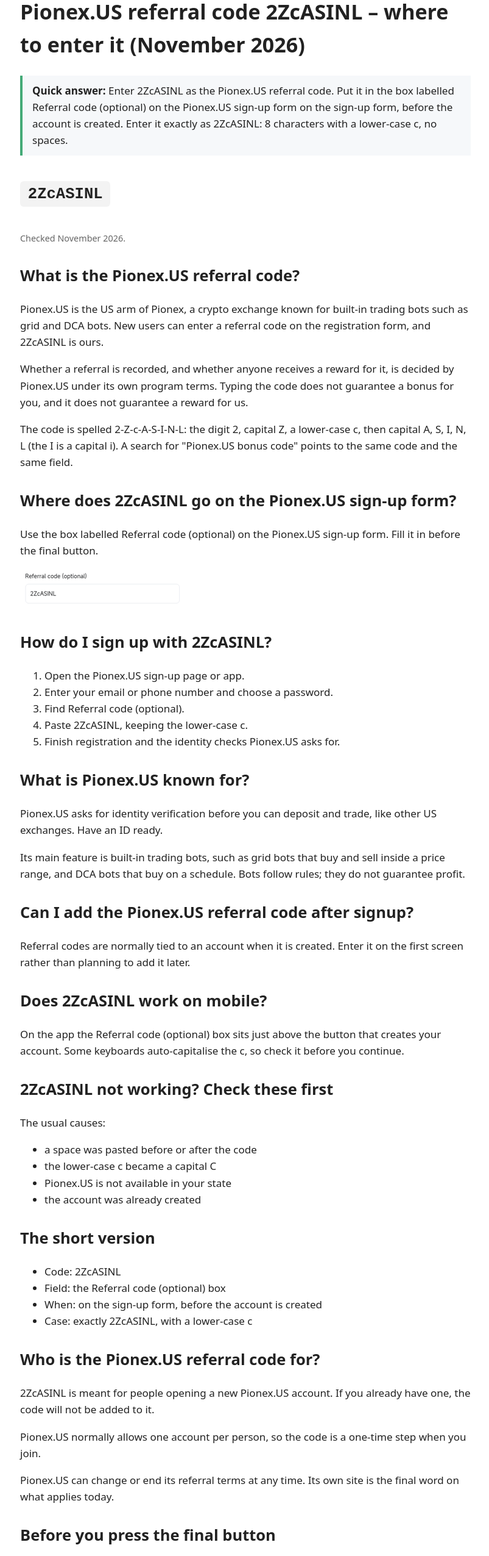
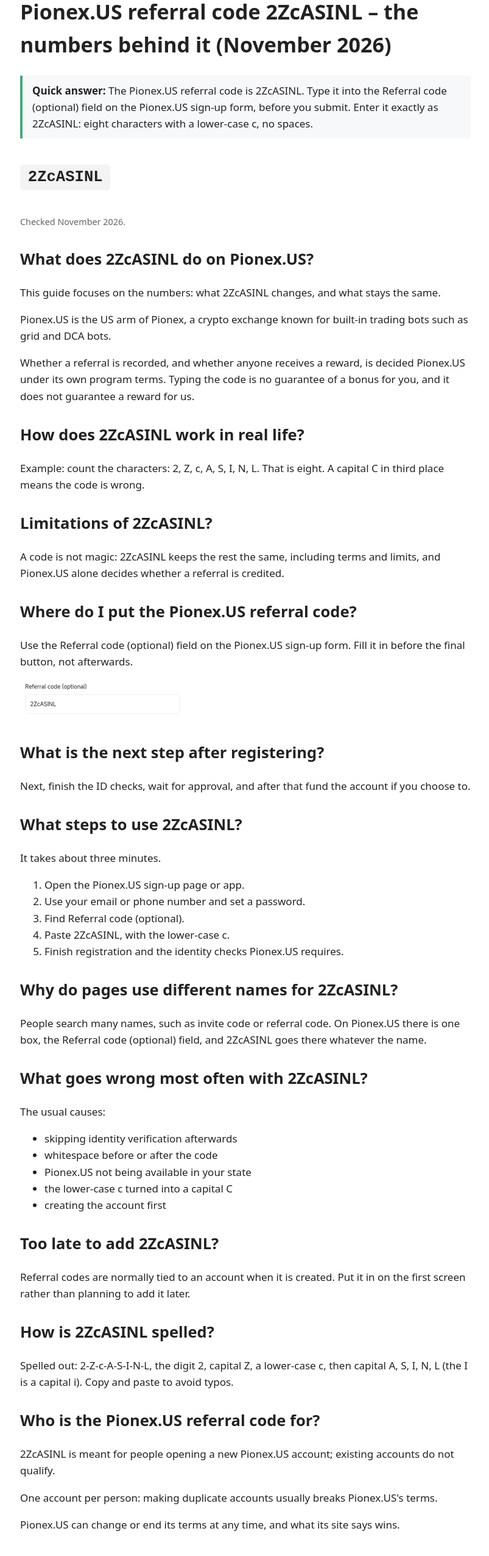
Before and after one commit to trevanta-codes/pionex-referral-code, a plain HTML site: page index.html in a window 1280 px wide. Shown: the part 40-2591 px from the top of the page at 61% size, without its empty margins (237-1040 px from the left). Drawn offline with Linux system fonts and the light colour scheme.

Commit message:
Rewrite page in quick-answer format (November 2026)

```diff
--- a/index.html
+++ b/index.html
@@ -1,47 +1,62 @@
 <!doctype html>
 <html lang="en"><head><meta charset="utf-8"><meta name="viewport" content="width=device-width,initial-scale=1">
-<title>Pionex.US referral code 2ZcASINL – where to enter it (November 2026)</title>
-<meta name="description" content="Enter 2ZcASINL as the Pionex.US referral code. Put it in the box labelled Referral code (optional) on the Pionex.US sign-up form on the sign-up form, befor">
+<title>Pionex.US referral code 2ZcASINL – the numbers behind it (November 2026)</title>
+<meta name="description" content="The Pionex.US referral code is 2ZcASINL. Type it into the Referral code (optional) field on the Pionex.US sign-up form, before you submit. Enter it exactly">
 <meta name="robots" content="index,follow">
 <link rel="canonical" href="https://trevanta-codes.github.io/pionex-referral-code/">
-<script type="application/ld+json">{"@context": "https://schema.org", "@type": "FAQPage", "mainEntity": [{"@type": "Question", "name": "What is the Pionex.US referral code?", "acceptedAnswer": {"@type": "Answer", "text": "2ZcASINL. Enter it in the Referral code (optional) box on the sign-up form, before the account is created."}}, {"@type": "Question", "name": "Is Pionex.US available in my state?", "acceptedAnswer": {"@type": "Answer", "text": "It depends on your state. The sign-up flow tells you if your location is not supported."}}, {"@type": "Question", "name": "Is 2ZcASINL case-sensitive?", "acceptedAnswer": {"@type": "Answer", "text": "Treat it as case-sensitive. Type it exactly as 2ZcASINL, with a lower-case c."}}, {"@type": "Question", "name": "Does entering 2ZcASINL guarantee a bonus?", "acceptedAnswer": {"@type": "Answer", "text": "Whether a referral is recorded, and whether anyone receives a reward for it, is decided by Pionex.US under its own program terms. Typing the code does not guarantee a bonus for you, and it does not guarantee a reward for us."}}, {"@type": "Question", "name": "Is this an official Pionex.US page?", "acceptedAnswer": {"@type": "Answer", "text": "No. We are independent; check Pionex.US's current terms on its own site."}}]}</script>
+<script type="application/ld+json">{"@context": "https://schema.org", "@type": "FAQPage", "mainEntity": [{"@type": "Question", "name": "Which Pionex.US referral code should I use?", "acceptedAnswer": {"@type": "Answer", "text": "2ZcASINL. It goes in the Referral code (optional) box before the last step."}}, {"@type": "Question", "name": "Do I need ID for Pionex.US?", "acceptedAnswer": {"@type": "Answer", "text": "Yes. As with other US platforms, Pionex.US asks for identity verification before you deposit and trade."}}, {"@type": "Question", "name": "Is 2ZcASINL case-sensitive?", "acceptedAnswer": {"@type": "Answer", "text": "Treat it as case-sensitive. Type it exactly as 2ZcASINL, with a lower-case c."}}, {"@type": "Question", "name": "Is Pionex.US available in my state?", "acceptedAnswer": {"@type": "Answer", "text": "Not everywhere. The sign-up flow tells you if your location is not supported."}}, {"@type": "Question", "name": "Does entering 2ZcASINL guarantee a bonus?", "acceptedAnswer": {"@type": "Answer", "text": "No. Pionex.US decides under its own program terms whether a referral is recorded or rewarded. It is not guaranteed for you or for us."}}, {"@type": "Question", "name": "Is this an official Pionex.US page?", "acceptedAnswer": {"@type": "Answer", "text": "No. We are independent; see Pionex.US's current terms for what applies."}}]}</script>
 <style>body{max-width:740px;margin:2rem auto;padding:0 1rem;font:17px/1.6 system-ui,sans-serif;color:#222}.code{font:700 1.6rem monospace;background:#f3f3f3;padding:.4rem .8rem;display:inline-block;border-radius:6px}.qa{background:#f6f8fa;border-left:4px solid #4a7;padding:.7rem 1rem}.small{color:#666;font-size:.9rem}h2{margin-top:1.8rem}</style></head><body>
-<h1>Pionex.US referral code 2ZcASINL – where to enter it (November 2026)</h1>
-<p class="qa"><strong>Quick answer:</strong> Enter 2ZcASINL as the Pionex.US referral code. Put it in the box labelled Referral code (optional) on the Pionex.US sign-up form on the sign-up form, before the account is created. Enter it exactly as 2ZcASINL: 8 characters with a lower-case c, no spaces.</p>
+<h1>Pionex.US referral code 2ZcASINL – the numbers behind it (November 2026)</h1>
+<p class="qa"><strong>Quick answer:</strong> The Pionex.US referral code is 2ZcASINL. Type it into the Referral code (optional) field on the Pionex.US sign-up form, before you submit. Enter it exactly as 2ZcASINL: eight characters with a lower-case c, no spaces.</p>
 <p class="code">2ZcASINL</p><p class="small">Checked November 2026.</p>
-<h2>What is the Pionex.US referral code?</h2>
-<p>Pionex.US is the US arm of Pionex, a crypto exchange known for built-in trading bots such as grid and DCA bots. New users can enter a referral code on the registration form, and 2ZcASINL is ours.</p>
-<p>Whether a referral is recorded, and whether anyone receives a reward for it, is decided by Pionex.US under its own program terms. Typing the code does not guarantee a bonus for you, and it does not guarantee a reward for us.</p>
-<p>The code is spelled 2-Z-c-A-S-I-N-L: the digit 2, capital Z, a lower-case c, then capital A, S, I, N, L (the I is a capital i). A search for &quot;Pionex.US bonus code&quot; points to the same code and the same field.</p>
-<h2>Where does 2ZcASINL go on the Pionex.US sign-up form?</h2>
-<p>Use the box labelled Referral code (optional) on the Pionex.US sign-up form. Fill it in before the final button.</p>
+<h2>What does 2ZcASINL do on Pionex.US?</h2>
+<p>This guide focuses on the numbers: what 2ZcASINL changes, and what stays the same.</p>
+<p>Pionex.US is the US arm of Pionex, a crypto exchange known for built-in trading bots such as grid and DCA bots.</p>
+<p>Whether a referral is recorded, and whether anyone receives a reward, is decided Pionex.US under its own program terms. Typing the code is no guarantee of a bonus for you, and it does not guarantee a reward for us.</p>
+<h2>How does 2ZcASINL work in real life?</h2>
+<p>Example: count the characters: 2, Z, c, A, S, I, N, L. That is eight. A capital C in third place means the code is wrong.</p>
+<h2>Limitations of 2ZcASINL?</h2>
+<p>A code is not magic: 2ZcASINL keeps the rest the same, including terms and limits, and Pionex.US alone decides whether a referral is credited.</p>
+<h2>Where do I put the Pionex.US referral code?</h2>
+<p>Use the Referral code (optional) field on the Pionex.US sign-up form. Fill it in before the final button, not afterwards.</p>
 <p><img src="signup-field.png" alt="Pionex.US sign-up form showing the Referral code (optional) field filled in with 2ZcASINL" style="max-width:100%;height:auto"></p>
-<h2>How do I sign up with 2ZcASINL?</h2>
-<ol><li>Open the Pionex.US sign-up page or app.</li><li>Enter your email or phone number and choose a password.</li><li>Find Referral code (optional).</li><li>Paste 2ZcASINL, keeping the lower-case c.</li><li>Finish registration and the identity checks Pionex.US asks for.</li></ol>
-<h2>What is Pionex.US known for?</h2>
-<p>Pionex.US asks for identity verification before you can deposit and trade, like other US exchanges. Have an ID ready.</p>
-<p>Its main feature is built-in trading bots, such as grid bots that buy and sell inside a price range, and DCA bots that buy on a schedule. Bots follow rules; they do not guarantee profit.</p>
-<h2>Can I add the Pionex.US referral code after signup?</h2>
-<p>Referral codes are normally tied to an account when it is created. Enter it on the first screen rather than planning to add it later.</p>
-<h2>Does 2ZcASINL work on mobile?</h2>
-<p>On the app the Referral code (optional) box sits just above the button that creates your account. Some keyboards auto-capitalise the c, so check it before you continue.</p>
-<h2>2ZcASINL not working? Check these first</h2>
+<h2>What is the next step after registering?</h2>
+<p>Next, finish the ID checks, wait for approval, and after that fund the account if you choose to.</p>
+<h2>What steps to use 2ZcASINL?</h2>
+<p>It takes about three minutes.</p>
+<ol><li>Open the Pionex.US sign-up page or app.</li><li>Use your email or phone number and set a password.</li><li>Find Referral code (optional).</li><li>Paste 2ZcASINL, with the lower-case c.</li><li>Finish registration and the identity checks Pionex.US requires.</li></ol>
+<h2>Why do pages use different names for 2ZcASINL?</h2>
+<p>People search many names, such as invite code or referral code. On Pionex.US there is one box, the Referral code (optional) field, and 2ZcASINL goes there whatever the name.</p>
+<h2>What goes wrong most often with 2ZcASINL?</h2>
 <p>The usual causes:</p>
-<ul><li>a space was pasted before or after the code</li><li>the lower-case c became a capital C</li><li>Pionex.US is not available in your state</li><li>the account was already created</li></ul>
-<h2>The short version</h2>
-<ul><li>Code: 2ZcASINL</li><li>Field: the Referral code (optional) box</li><li>When: on the sign-up form, before the account is created</li><li>Case: exactly 2ZcASINL, with a lower-case c</li></ul>
+<ul><li>skipping identity verification afterwards</li><li>whitespace before or after the code</li><li>Pionex.US not being available in your state</li><li>the lower-case c turned into a capital C</li><li>creating the account first</li></ul>
+<h2>Too late to add 2ZcASINL?</h2>
+<p>Referral codes are normally tied to an account when it is created. Put it in on the first screen rather than planning to add it later.</p>
+<h2>How is 2ZcASINL spelled?</h2>
+<p>Spelled out: 2-Z-c-A-S-I-N-L, the digit 2, capital Z, a lower-case c, then capital A, S, I, N, L (the I is a capital i). Copy and paste to avoid typos.</p>
 <h2>Who is the Pionex.US referral code for?</h2>
-<p>2ZcASINL is meant for people opening a new Pionex.US account. If you already have one, the code will not be added to it.</p>
-<p>Pionex.US normally allows one account per person, so the code is a one-time step when you join.</p>
-<p>Pionex.US can change or end its referral terms at any time. Its own site is the final word on what applies today.</p>
-<h2>Before you press the final button</h2>
-<ul><li>This is a new account, not one you already had.</li><li>The box shows 2ZcASINL exactly, with nothing before or after it.</li><li>You have not pressed the final button yet.</li><li>You are using the Referral code (optional) box, not a password or email field.</li></ul>
+<p>2ZcASINL is meant for people opening a new Pionex.US account; existing accounts do not qualify.</p>
+<p>One account per person: making duplicate accounts usually breaks Pionex.US&#x27;s terms.</p>
+<p>Pionex.US can change or end its terms at any time, and what its site says wins.</p>
+<h2>Is there a last checklist for 2ZcASINL?</h2>
+<ul><li>The box shows 2ZcASINL exactly.</li><li>You are opening a new account.</li><li>You have not submitted the form yet.</li><li>You are in the Referral code (optional) box, not a password or email field.</li></ul>
+<h2>Prep: what do I need?</h2>
+<p>Have these ready: an email or phone number, a password, a government ID for the checks, and 2ZcASINL on the clipboard. It saves jumping between apps mid-form.</p>
+<h2>How should I read the numbers?</h2>
+<p>Treat the example above as an illustration, not a quote. What you actually see depends on Pionex.US&#x27;s current terms and your own activity.</p>
+<h2>Does the saving matter?</h2>
+<p>Typing it is free, and the benefit is fixed by Pionex.US&#x27;s published terms. If you are new, nothing is lost as long as you type it correctly before you create the account.</p>
+<h2>Should I make a second account if the code failed?</h2>
+<p>First re-reading the account settings for a code entry. If it is missing, contact Pionex.US support instead of opening another account, which is usually against the rules.</p>
+<h2>Is the Pionex.US referral code different in the app?</h2>
+<p>In the app the Referral code (optional) box appears just above the button that creates your account. Some keyboards capitalise the c, so check it before you continue.</p>
 <h2>FAQ</h2>
-<h3>What is the Pionex.US referral code?</h3><p>2ZcASINL. Enter it in the Referral code (optional) box on the sign-up form, before the account is created.</p>
-<h3>Is Pionex.US available in my state?</h3><p>It depends on your state. The sign-up flow tells you if your location is not supported.</p>
+<h3>Which Pionex.US referral code should I use?</h3><p>2ZcASINL. It goes in the Referral code (optional) box before the last step.</p>
+<h3>Do I need ID for Pionex.US?</h3><p>Yes. As with other US platforms, Pionex.US asks for identity verification before you deposit and trade.</p>
 <h3>Is 2ZcASINL case-sensitive?</h3><p>Treat it as case-sensitive. Type it exactly as 2ZcASINL, with a lower-case c.</p>
-<h3>Does entering 2ZcASINL guarantee a bonus?</h3><p>Whether a referral is recorded, and whether anyone receives a reward for it, is decided by Pionex.US under its own program terms. Typing the code does not guarantee a bonus for you, and it does not guarantee a reward for us.</p>
-<h3>Is this an official Pionex.US page?</h3><p>No. We are independent; check Pionex.US&#x27;s current terms on its own site.</p>
-<p><em>Crypto prices can swing hard in either direction, and you can lose some or all of the money you put in. Automated trading bots do not remove that risk. This page is general information, not financial advice.</em></p>
-<p class="small">Disclosure: 2ZcASINL is our referral code. We may receive a referral reward if Pionex.US credits it. That does not change what you pay.</p>
+<h3>Is Pionex.US available in my state?</h3><p>Not everywhere. The sign-up flow tells you if your location is not supported.</p>
+<h3>Does entering 2ZcASINL guarantee a bonus?</h3><p>No. Pionex.US decides under its own program terms whether a referral is recorded or rewarded. It is not guaranteed for you or for us.</p>
+<h3>Is this an official Pionex.US page?</h3><p>No. We are independent; see Pionex.US&#x27;s current terms for what applies.</p>
+<p><em>Risk note: digital assets can drop sharply, and a lower fee or a bot does not change that. Treat this as general information, not advice.</em></p>
+<p class="small">Disclosure: the code is ours; if Pionex.US credits the referral, we could earn a reward. You pay nothing extra.</p>
 </body></html>
```
